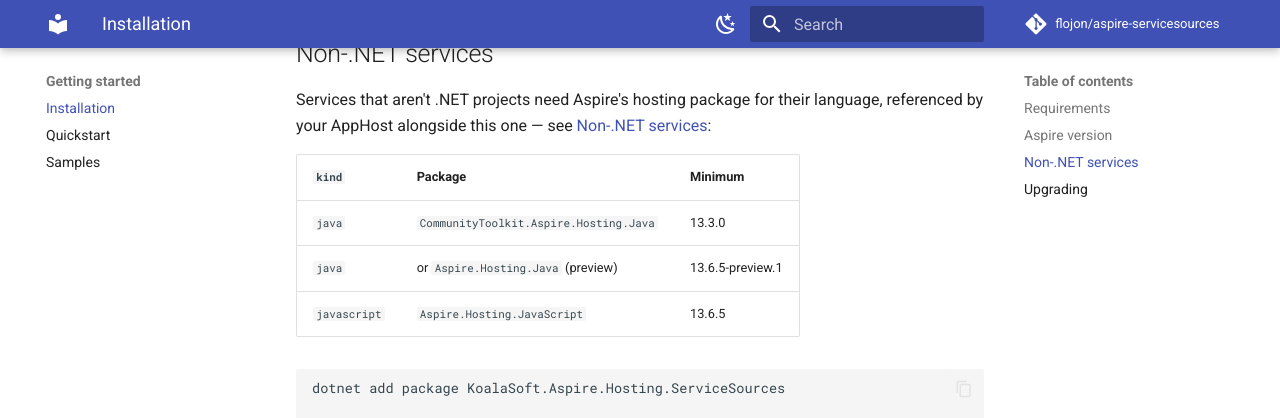
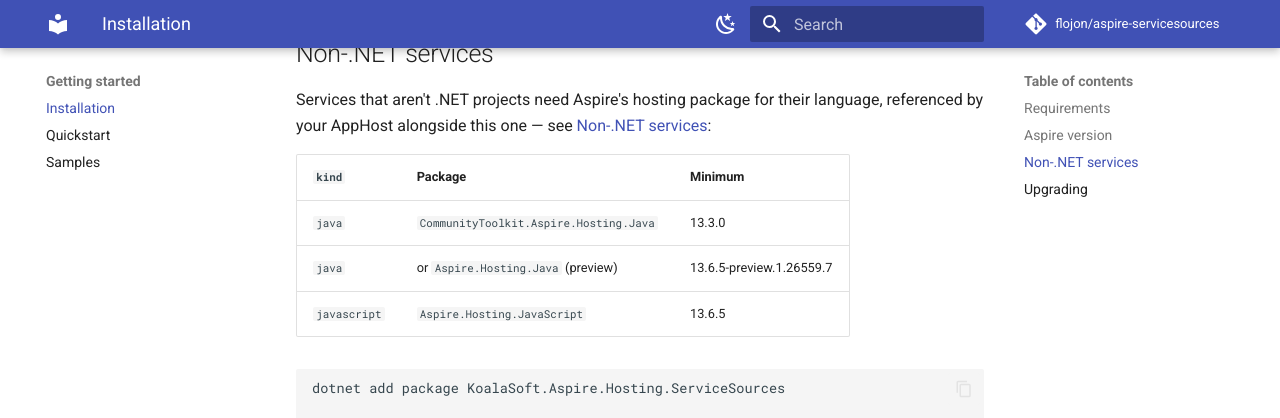
Before and after one commit to flojon/aspire-servicesources, an MkDocs documentation site: the page built from docs/getting-started/installation.md, in a window 1280 px wide and 900 px high, scrolled down 898 px. Shown: the top 418 px of the window. Built offline with MkDocs 1.6.1 and Material for MkDocs 9.7.7, drawn with Linux system fonts in a browser that asks for light colours; comment, search, counter and statistics services are not loaded.

Commit message:
Fix stale floor references in a comment, a test comment and the install table
Co-Authored-By: Claude Sonnet 5.5 <noreply@anthropic.com>

````diff
--- a/docs/getting-started/installation.md
+++ b/docs/getting-started/installation.md
@@ -36,7 +36,7 @@ referenced by your AppHost alongside this one — see
 | `kind` | Package | Minimum |
 | --- | --- | --- |
 | `java` | `CommunityToolkit.Aspire.Hosting.Java` | 13.3.0 |
-| `java` | or `Aspire.Hosting.Java` (preview) | 13.6.5-preview.1 |
+| `java` | or `Aspire.Hosting.Java` (preview) | 13.6.5-preview.1.26559.7 |
 | `javascript` | `Aspire.Hosting.JavaScript` | 13.6.5 |
 
 ```bash
````
Also changed, not shown: 2 other files.
